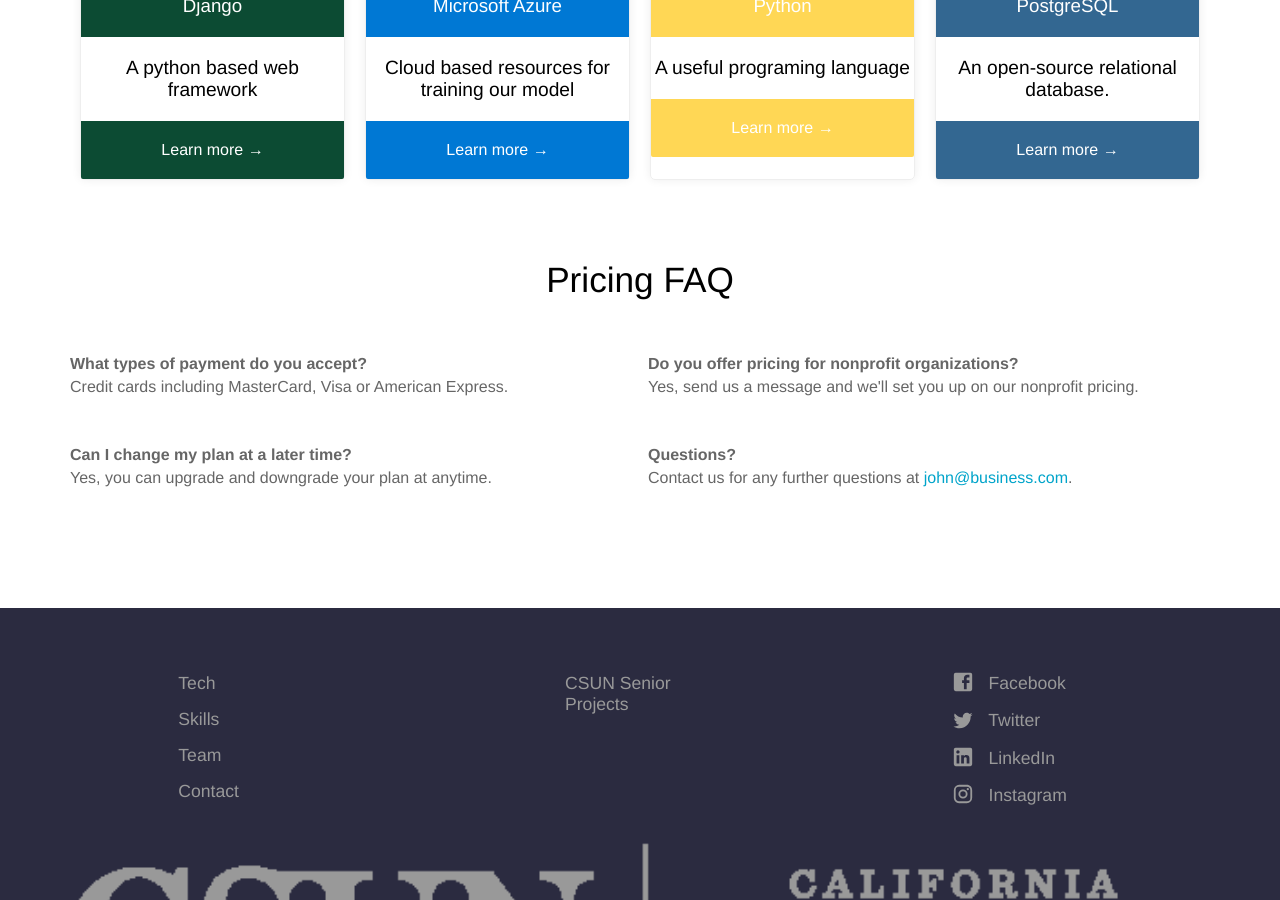
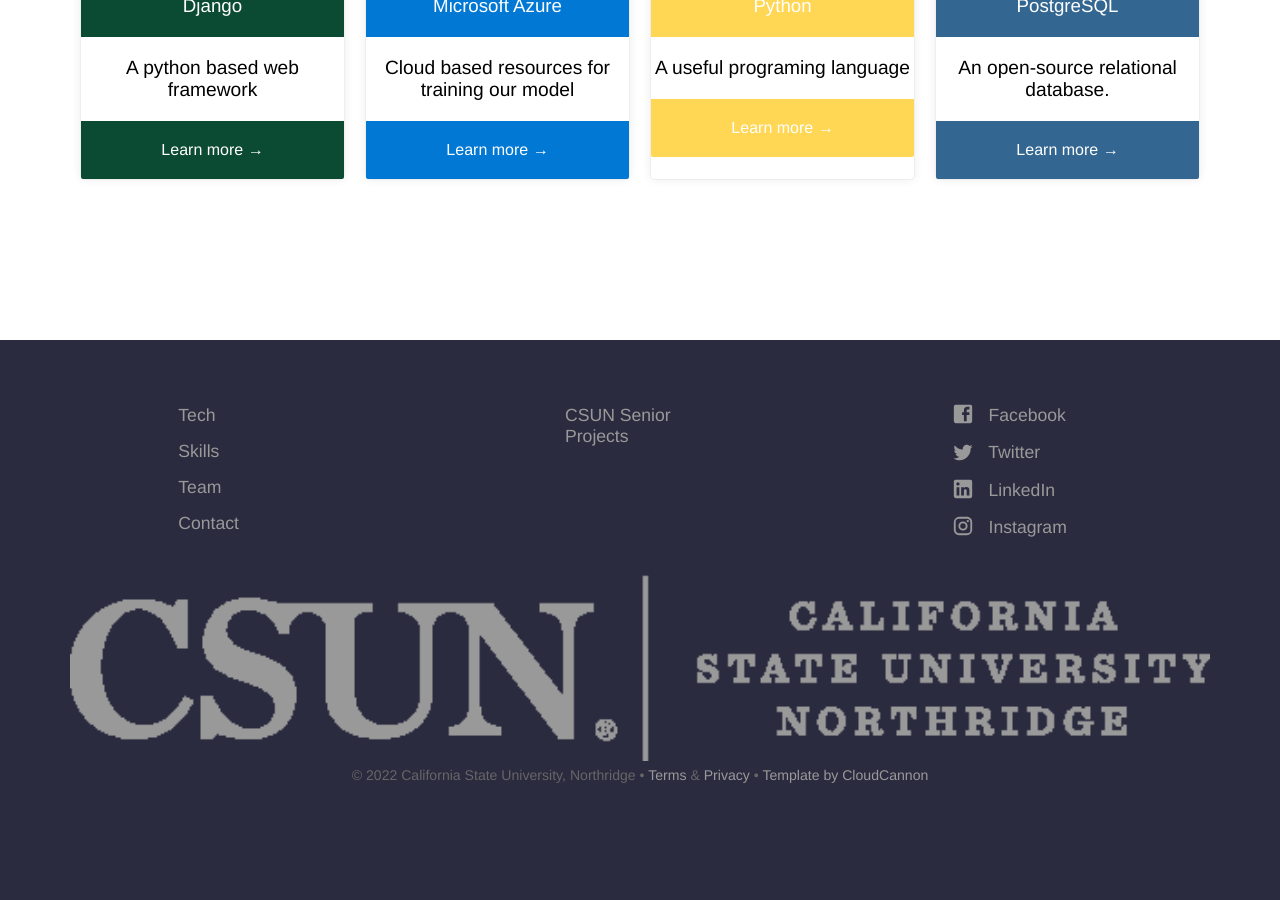
Before and after one commit to COMP490-Greenwatch-Org/greenwatch-team-website, a Jekyll site: the page built from pricing.html, in a window 1280 px wide and 900 px high, scrolled down 371 px. Built offline with Jekyll 4.4.1, drawn with Linux system fonts in a browser that asks for light colours; after the commit the page ends 1207 px from its top, so only the background shows below that.

Commit message:
Update pricing.html

```diff
--- a/pricing.html
+++ b/pricing.html
@@ -35,15 +35,6 @@
     call_to_action:
       link: https://www.postgresql.org/
       text: Learn more
-faq:
-  - question: What types of payment do you accept?
-    answer: Credit cards including MasterCard, Visa or American Express.
-  - question: Can I change my plan at a later time?
-    answer: Yes, you can upgrade and downgrade your plan at anytime.
-  - question: Do you offer pricing for nonprofit organizations?
-    answer: Yes, send us a message and we'll set you up on our nonprofit pricing.
-  - question: Questions?
-    answer: Contact us for any further questions at <a href="#">john@business.com</a>.
 ---
 <div class="plans">
 	{% for plan in page.pricing_table %}
```
